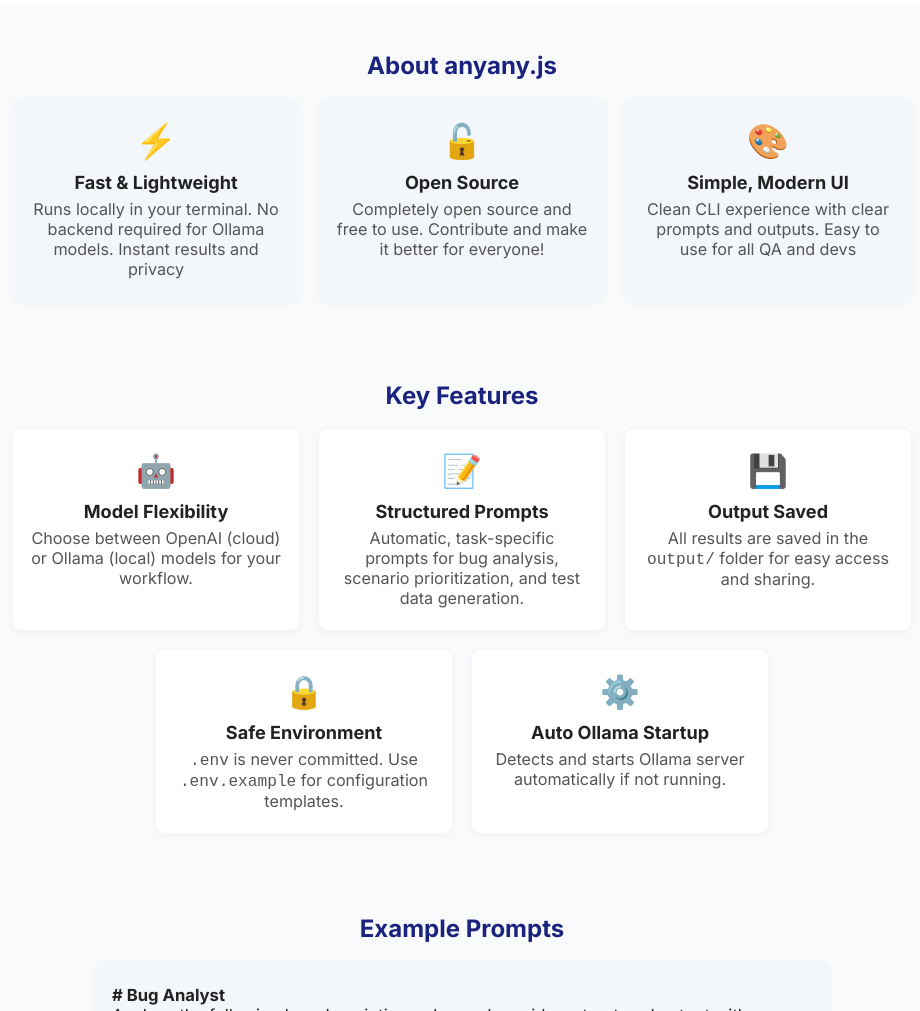
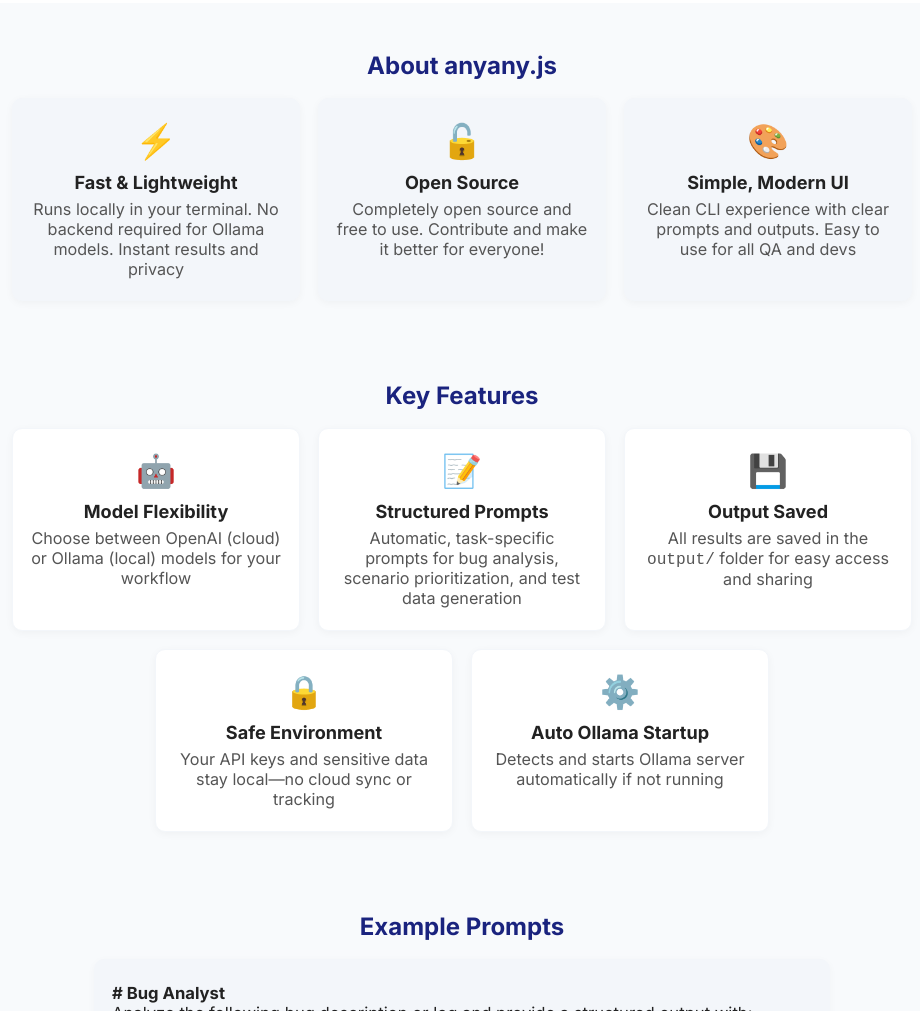
Before and after one commit to Cloud-Dark/anyany.js, a website: page index.html in a window 1280 px wide. Shown: the part 363-1374 px from the top of the page, without its empty margins (178-1098 px from the left). Drawn offline with Linux system fonts and the light colour scheme.

Commit message:
update landigpage

```diff
--- a/index.html
+++ b/index.html
@@ -231,27 +231,27 @@
       <div class="feature-card">
         <div class="feature-icon">🤖</div>
         <div class="feature-title">Model Flexibility</div>
-        <div class="feature-desc">Choose between OpenAI (cloud) or Ollama (local) models for your workflow.</div>
+        <div class="feature-desc">Choose between OpenAI (cloud) or Ollama (local) models for your workflow</div>
       </div>
       <div class="feature-card">
         <div class="feature-icon">📝</div>
         <div class="feature-title">Structured Prompts</div>
-        <div class="feature-desc">Automatic, task-specific prompts for bug analysis, scenario prioritization, and test data generation.</div>
+        <div class="feature-desc">Automatic, task-specific prompts for bug analysis, scenario prioritization, and test data generation</div>
       </div>
       <div class="feature-card">
         <div class="feature-icon">💾</div>
         <div class="feature-title">Output Saved</div>
-        <div class="feature-desc">All results are saved in the <code>output/</code> folder for easy access and sharing.</div>
+        <div class="feature-desc">All results are saved in the <code>output/</code> folder for easy access and sharing</div>
       </div>
       <div class="feature-card">
         <div class="feature-icon">🔒</div>
         <div class="feature-title">Safe Environment</div>
-        <div class="feature-desc"><code>.env</code> is never committed. Use <code>.env.example</code> for configuration templates.</div>
+        <div class="feature-desc">Your API keys and sensitive data stay local—no cloud sync or tracking</div>
       </div>
       <div class="feature-card">
         <div class="feature-icon">⚙️</div>
         <div class="feature-title">Auto Ollama Startup</div>
-        <div class="feature-desc">Detects and starts Ollama server automatically if not running.</div>
+        <div class="feature-desc">Detects and starts Ollama server automatically if not running</div>
       </div>
     </div>
   </div>
```
Also changed, not shown: 1 other file.
